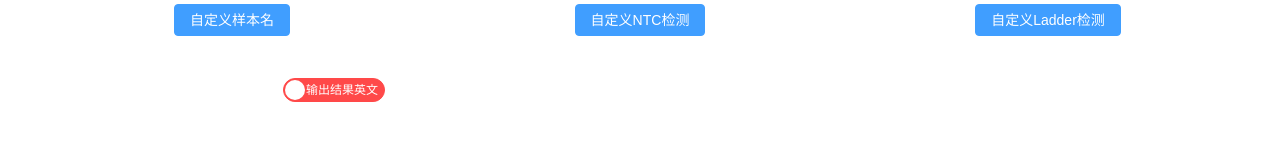
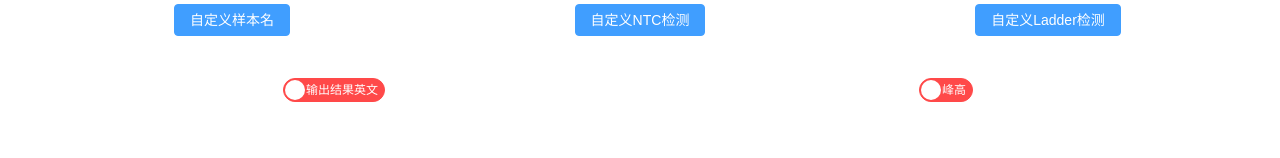
Before and after one commit to NTLx/SMNFiler, a Vue app: page / in a window 1280 px wide. Both pictures are taken after a click on the tab "设置". Shown: the part 142-300 px from the top of the page. Built offline with nearby package versions, Linux system fonts and the light colour scheme.

Commit message:
feat: add a switch to switch between peak height and peak area

```diff
--- a/src/App.vue
+++ b/src/App.vue
@@ -26,6 +26,7 @@
                   ntcName: uploadParams.ntcName,
                   ladderName: uploadParams.ladderName,
                   language: uploadParams.language,
+                  peakStatus: uploadParams.peakStatus,
                 }"
                 :http-request="httpRequest"
                 :before-upload="beforeAvatarUpload"
@@ -171,7 +172,23 @@
                   @change="switchReceiveStatus1"
                 ></el-switch>
               </el-col>
-
+              <el-col :span="12">
+                <el-switch
+                  v-model="value2"
+                  class="ml-2"
+                  size="large"
+                  inline-prompt
+                  active-text="峰面积"
+                  active-value="-a"
+                  inactive-value=" "
+                  style="
+                    --el-switch-oncolor: #13ce66;
+                    --el-switch-off-color: #ff4949;
+                  "
+                  inactive-text="峰高"
+                  @change="switchReceiveStatus2"
+                ></el-switch>
+              </el-col>
             </el-row>
           </div>
         </el-tab-pane>
@@ -241,7 +258,7 @@ export default {
     httpRequest(data) {
       console.log("自定义标准品样本名",data.data.stdName)
       console.log("结果文件为中文",data.data.language)
-
+       console.log("峰状态",data.data.peakStatus)
       var file = data.file;
       var path = require("path");
       const { exec } = window.require("child_process");
@@ -356,7 +373,10 @@ export default {
     switchReceiveStatus1(val){
       this.uploadParams.language = val
     },
-
+     //峰面积
+    switchReceiveStatus2(val){
+      this.uploadParams.peakStatus = val
+    }
   },
 };
 </script>
```
